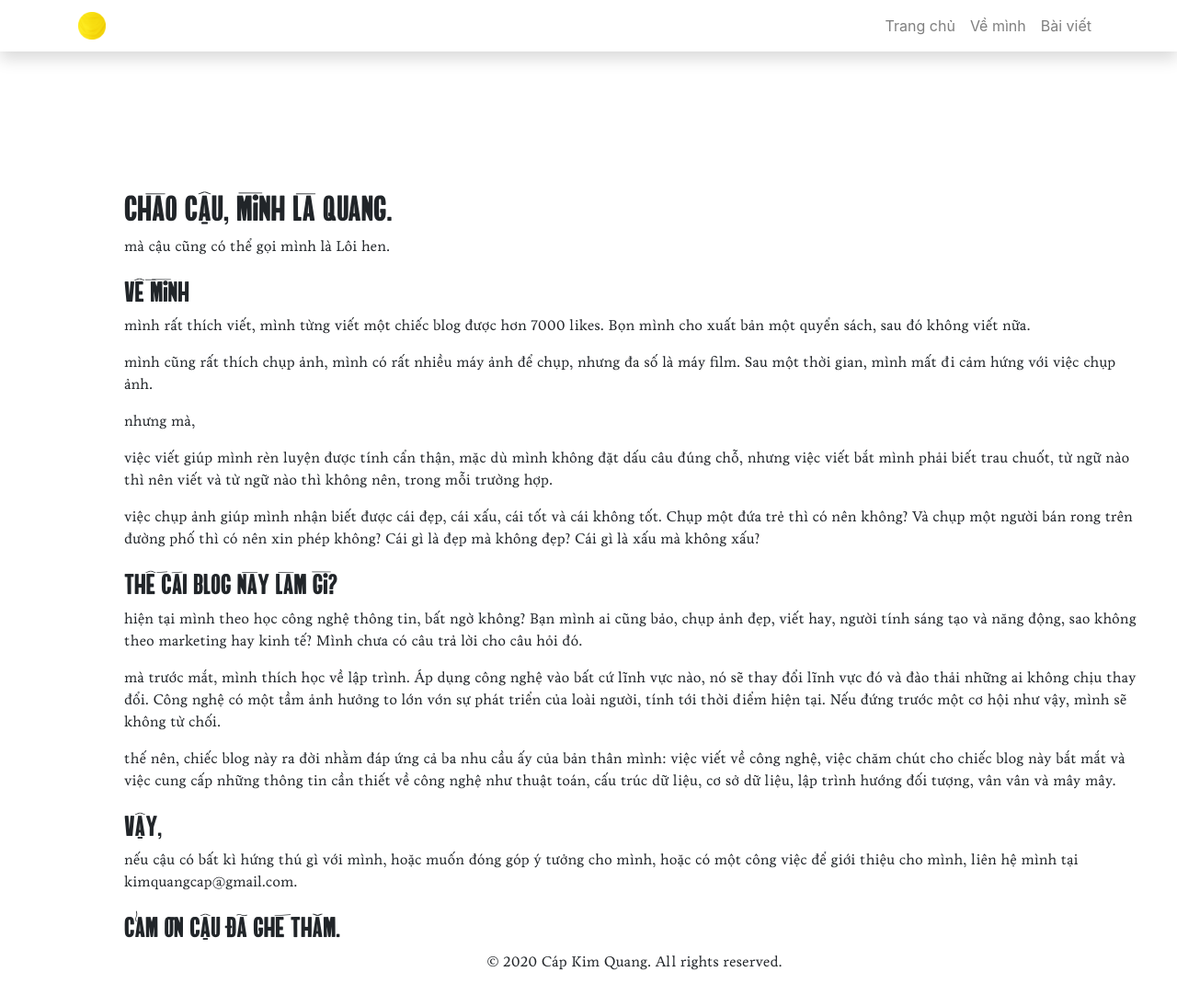
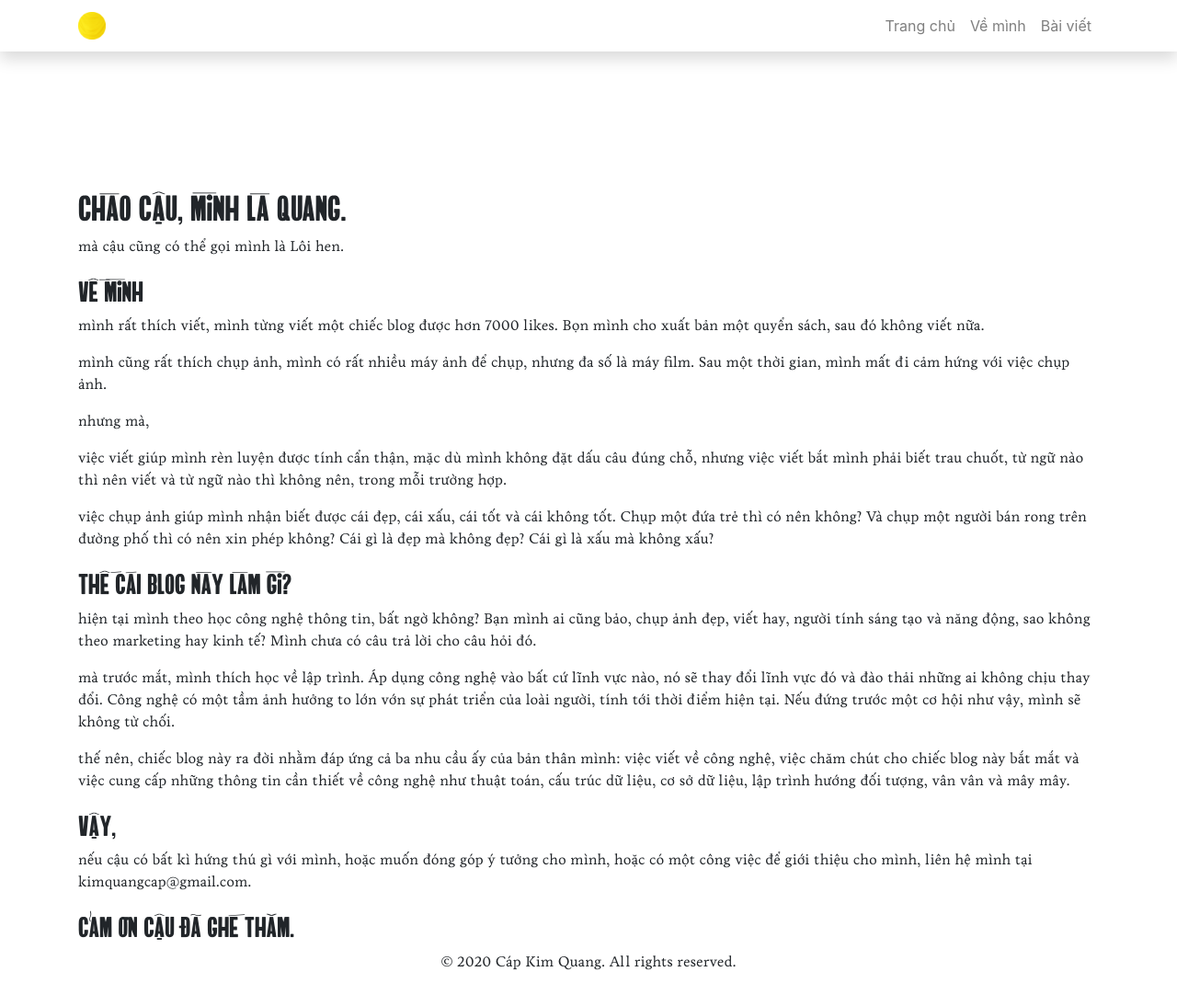
Before and after one commit to capkimquang/capkimquang.github.io, a Jekyll site: the page built from index.md, in a window 1280 px wide and 1174 px high. Shown: the top 1094 px of the window at 92% size. Built offline with Jekyll 4.4.1, drawn with Linux system fonts in a browser that asks for light colours.

Commit message:
test padding for footer

```diff
--- a/css/main.css
+++ b/css/main.css
@@ -1,5 +1,5 @@
 body {
-  padding: 100px 0px 0px 100px;
+  padding: 100px 0px 100px 0px;
   margin: 100px 0px 0px 0px;
   background-color: white;
 }
```
